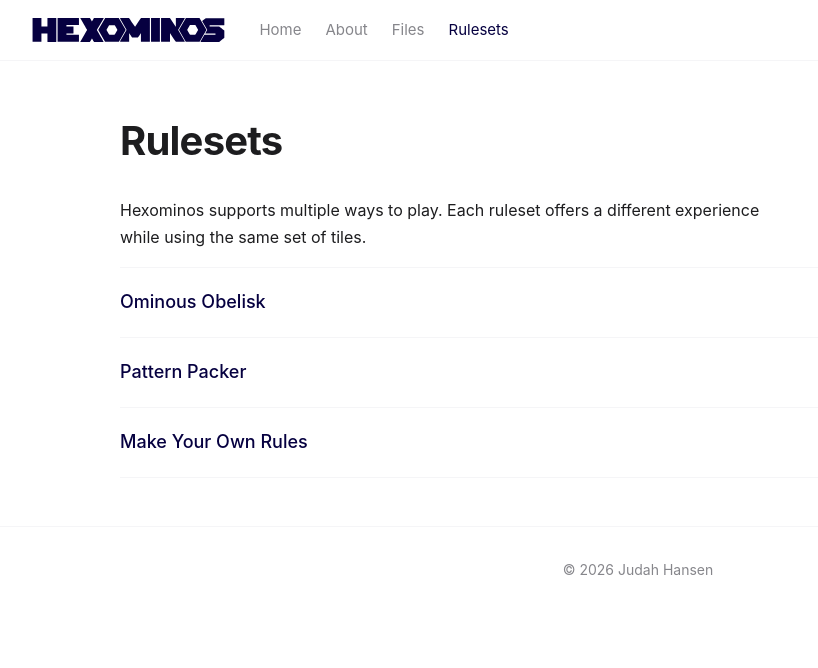
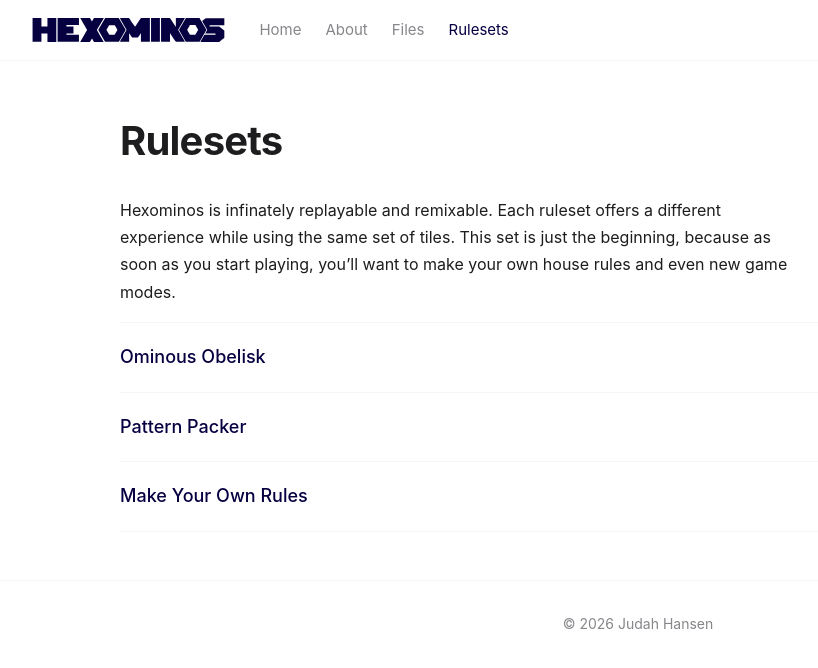
Before and after one commit to kentonh/judahhansen, a Jekyll site: the page built from hexominos/rulesets/index.md, in a window 1280 px wide. Shown: the top 668 px of the page, without its empty margins (2-820 px from the left). Built offline with Jekyll 4.4.1, drawn with Linux system fonts in a browser that asks for light colours.

Commit message:
copy updates

```diff
--- a/hexominos/index.html
+++ b/hexominos/index.html
@@ -9,7 +9,7 @@ title: Hexominos
       {% include hexominos-logo.svg %}
     </div>
     <h1>Hexominos</h1>
-    <p>A hexagonal tile game built around simple shapes and deep strategy. Explore rulesets, download files, and start playing.</p>
+    <p>A hexagonal tile game built with simple shapes but deep strategy. Explore rulesets, download files to make your own tiles, and start playing.</p>
   </div>
   <div class="hexominos-video">
     <video autoplay muted loop playsinline>
--- a/hexominos/rulesets/index.md
+++ b/hexominos/rulesets/index.md
@@ -6,7 +6,7 @@ permalink: /hexominos/rulesets/
 
 # Rulesets
 
-Hexominos supports multiple ways to play. Each ruleset offers a different experience while using the same set of tiles.
+Hexominos is infinately replayable and remixable. Each ruleset offers a different experience while using the same set of tiles. This set is just the beginning, because as soon as you start playing, you'll want to make your own house rules and even new game modes.
 
 <ul class="ruleset-links">
   <li><a href="{{ '/hexominos/rulesets/ominous-obelisk/' | relative_url }}">Ominous Obelisk</a></li>
```
